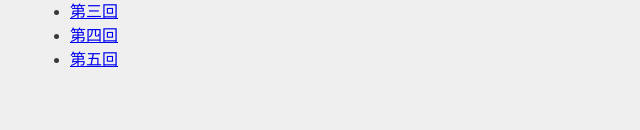
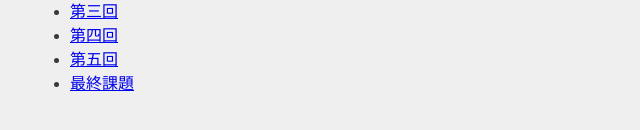
Before and after one commit to memo5874/xbp, a plain HTML site: page de34/index.html in a window 1280 px wide. Shown: the part 278-408 px from the top of the page, without its empty margins (0-640 px from the left). Drawn offline with Linux system fonts and the light colour scheme; files that its build step writes are made by us from their sources.

Commit message:
2004/07/15

```diff
--- a/de34/index.html
+++ b/de34/index.html
@@ -18,6 +18,7 @@
             <li><a href="./3.html" target="_blank">第三回</a></li>
             <li><a href="./4.html" target="_blank">第四回</a></li>
             <li><a href="./5.html" target="_blank">第五回</a></li>
+            <li><a href="./projectnote.html" target="_blank">最終課題</a></li>
         </ul>
 
 
```
